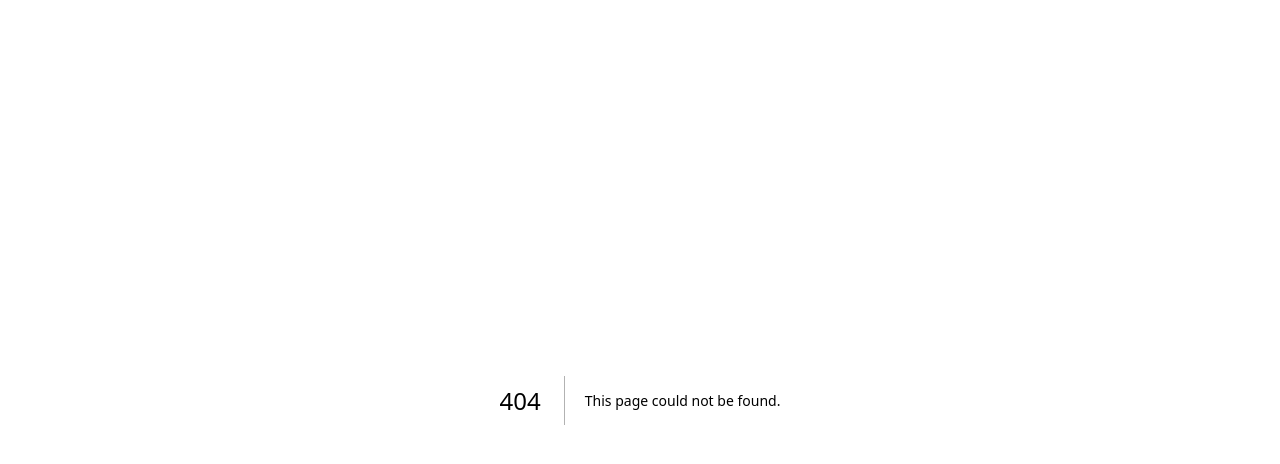
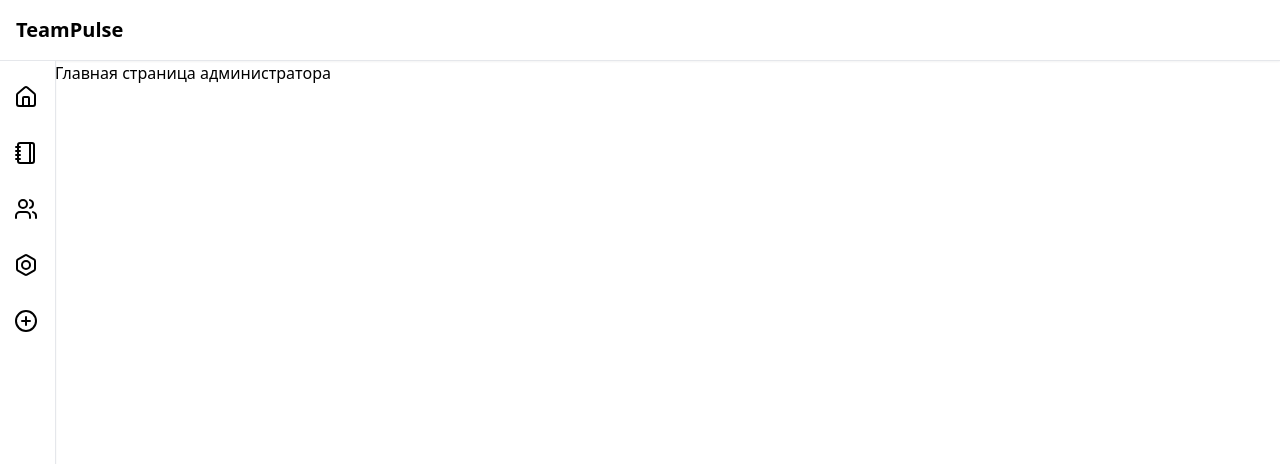
Before and after one commit to techman32/TeamPulse, a Next.js app: page /dashboard in a window 1280 px wide. Before the commit this address had no page. Shown: the top 464 px of the page. Built offline with nearby package versions, Linux system fonts and the light colour scheme.

Commit message:
Добавил layout dashboard

```diff
--- a/package.json
+++ b/package.json
@@ -10,6 +10,8 @@
   },
   "dependencies": {
     "classnames": "^2.5.1",
+    "framer-motion": "^12.5.0",
+    "lucide-react": "^0.483.0",
     "next": "15.2.3",
     "react": "^19.0.0",
     "react-dom": "^19.0.0",
--- /dev/null
+++ b/src/app/dashboard/layout.tsx
@@ -0,0 +1,15 @@
+import { ReactNode } from 'react'
+import Logo from '@/entities/logo/ui'
+import Sidebar from '@/entities/sidebar/ui'
+
+export default function DashboardLayout({ children }: { children: ReactNode }) {
+  return (
+    <div className="h-screen">
+      <Logo />
+      <div className="flex">
+        <Sidebar />
+        <div className="pt-[61px] h-screen overflow-auto w-full pl-[55px]">{children}</div>
+      </div>
+    </div>
+  )
+}
--- /dev/null
+++ b/src/app/dashboard/page.tsx
@@ -0,0 +1,3 @@
+export default function DashboardPage() {
+  return <div>Главная страница администратора</div>
+}
--- /dev/null
+++ b/src/entities/logo/ui/index.tsx
@@ -0,0 +1,11 @@
+import Link from 'next/link'
+
+export default function Logo() {
+  return (
+    <div className="flex justify-start p-4 border-b border-gray-200 shadow-xs fixed top-0 left-0 right-0 bg-white z-10">
+      <Link href="/dashboard">
+        <p className="text-xl font-semibold">TeamPulse</p>
+      </Link>
+    </div>
+  )
+}
--- /dev/null
+++ b/src/entities/sidebar/ui/index.tsx
@@ -0,0 +1,58 @@
+'use client'
+import Link from 'next/link'
+import { motion } from 'framer-motion'
+import { useState, useEffect } from 'react'
+import { Bolt, House, Notebook, PlusCircle, Users } from 'lucide-react'
+
+const menuItems = [
+  { href: '/dashboard', icon: <House size={24} />, label: 'Главная' },
+  { href: '/dashboard/tests', icon: <Notebook size={24} />, label: 'Тесты' },
+  { href: '/dashboard/users', icon: <Users size={24} />, label: 'Пользователи' },
+  { href: '/dashboard/management', icon: <Bolt size={24} />, label: 'Управление' },
+  { href: '/dashboard/tests/create', icon: <PlusCircle size={24} />, label: 'Создать тест' },
+]
+
+export default function Sidebar() {
+  const [isExpanded, setIsExpanded] = useState(false)
+  const [showLabels, setShowLabels] = useState(false)
+
+  useEffect(() => {
+    if (isExpanded) {
+      const timer = setTimeout(() => setShowLabels(true), 200)
+      return () => clearTimeout(timer)
+    } else {
+      setShowLabels(false)
+    }
+  }, [isExpanded])
+
+  return (
+    <motion.div
+      className="fixed top-[61px] left-0 h-[calc(100vh-61px)] border-r border-gray-200 shadow-xs bg-white z-50 overflow-hidden"
+      animate={{ width: isExpanded ? 200 : 56 }}
+      onMouseEnter={() => setIsExpanded(true)}
+      onMouseLeave={() => setIsExpanded(false)}
+    >
+      <nav className="flex flex-col p-2">
+        {menuItems.map(({ href, icon, label }) => (
+          <Link
+            key={href}
+            href={href}
+            className="flex items-center gap-3 py-4 px-1.5 hover:bg-gray-100 rounded-md"
+          >
+            {icon}
+            {showLabels && (
+              <motion.span
+                initial={{ opacity: 0 }}
+                animate={{ opacity: 1 }}
+                exit={{ opacity: 0 }}
+                className="text-sm font-medium"
+              >
+                {label}
+              </motion.span>
+            )}
+          </Link>
+        ))}
+      </nav>
+    </motion.div>
+  )
+}
```
Also changed, not shown: 1 other file (tests, documents, lock files or other folders).
